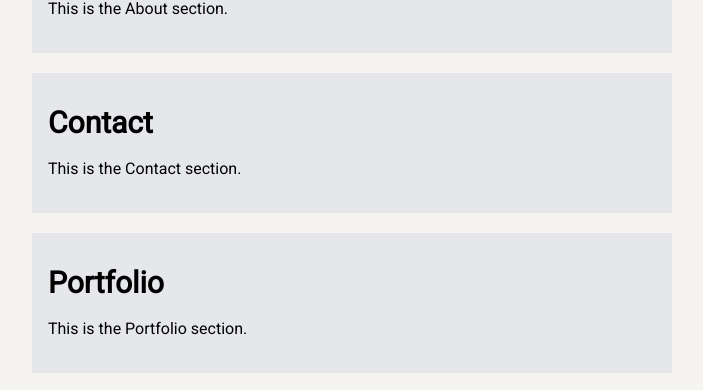
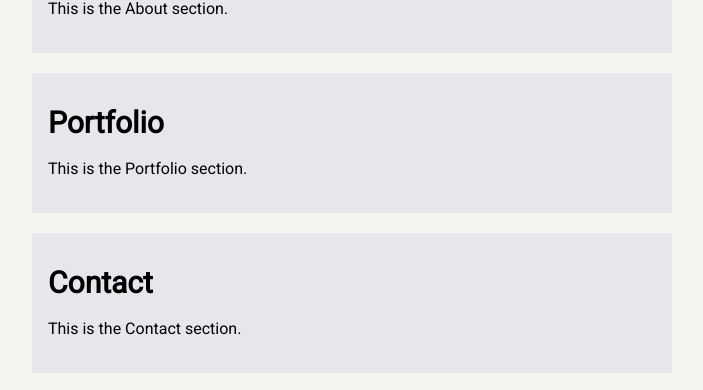
Before and after one commit to flip-in/profile-next, a Next.js app: page /profile-next/ in a window 1280 px wide. Shown: the part 703-1093 px from the top of the page, without its empty margins (288-991 px from the left). Built offline with nearby package versions, Linux system fonts and the light colour scheme.

Commit message:
reorder sections

```diff
--- a/app/page.tsx
+++ b/app/page.tsx
@@ -24,8 +24,8 @@ function Home({}: Props) {
         </div>
         <div className="mt-5">
           <About />
+          <Portfolio />
           <Contact />
-          <Portfolio />
         </div>
       </div>
     </div>
```
